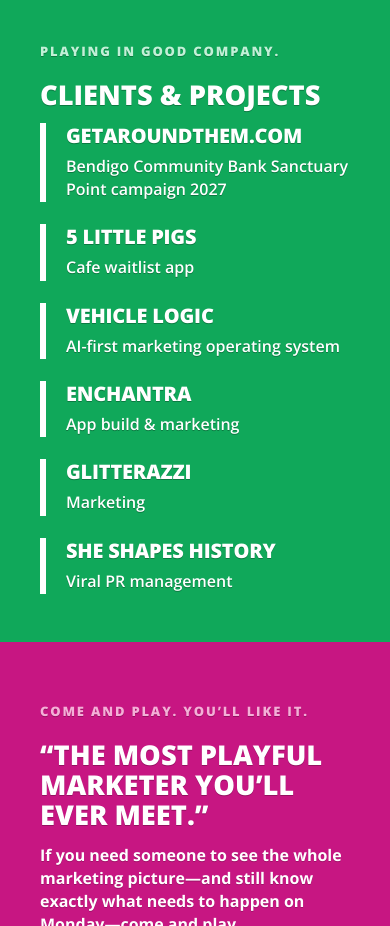
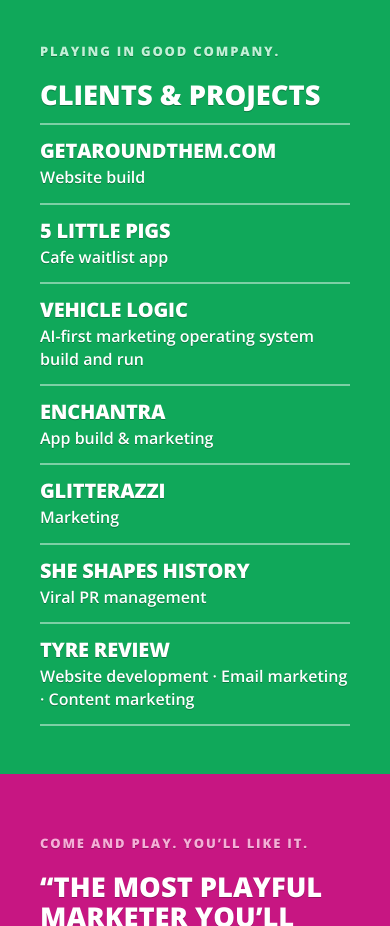
Before and after one commit to EmaVet/PlayfulMarketing, a plain HTML site: page index.html in a window 390 px wide. Shown: the part 2600-3526 px from the top of the page. Drawn offline with nearby package versions, Linux system fonts and the light colour scheme.

Commit message:
Clients panel: one row per client, updated copy, add Tyre Review
Fixes long client names running into the next column.

Co-Authored-By: Claude Fable 5.2 <noreply@anthropic.com>
Claude-Session: https://claude.ai/code/session_017zPHCis41conYL8LZDob4V

```diff
--- a/index.html
+++ b/index.html
@@ -90,12 +90,10 @@
 
   /* Clients */
   #clients .eyebrow{color:var(--green-tint);text-shadow:0 1px 0 var(--green-shadow);}
-  .clients{margin:0;padding:0;list-style:none;display:grid;grid-template-columns:repeat(auto-fit,minmax(260px,1fr));gap:clamp(18px,3.4vh,34px) 40px;}
-  .clients li{padding:2px 0 2px 20px;border-left:6px solid #fff;}
-  .clients .name{display:block;font-weight:800;text-transform:uppercase;letter-spacing:-.01em;line-height:1.1;font-size:clamp(19px,min(2vw,3.6vh),28px);color:#fff;text-shadow:0 1px 0 var(--green-shadow);}
-  .clients a.name{cursor:none;}
-  .clients a.name span{border-bottom:2px solid rgba(255,255,255,.7);}
-  .clients .what{display:block;margin-top:8px;font-weight:600;line-height:1.4;font-size:var(--body);color:#fff;text-shadow:0 1px 0 var(--green-shadow);}
+  .clients{margin:0;padding:0;list-style:none;border-top:2px solid rgba(255,255,255,.45);}
+  .clients li{display:grid;grid-template-columns:minmax(0,5fr) minmax(0,7fr);gap:6px 40px;align-items:baseline;padding:clamp(7px,1.5vh,14px) 0;border-bottom:2px solid rgba(255,255,255,.45);}
+  .clients .name{font-weight:800;text-transform:uppercase;letter-spacing:-.01em;line-height:1.15;font-size:clamp(18px,min(2vw,3.4vh),28px);color:#fff;text-shadow:0 1px 0 var(--green-shadow);overflow-wrap:anywhere;}
+  .clients .what{font-weight:600;line-height:1.4;font-size:var(--body);color:#fff;text-shadow:0 1px 0 var(--green-shadow);}
 
   /* Contact */
   .contact{display:flex;flex-wrap:wrap;gap:28px 44px;align-items:flex-start;}
@@ -138,7 +136,7 @@
 
     /* Stack two-column blocks */
     .two-col,.who{grid-template-columns:1fr!important;gap:18px!important;}
-    .clients{grid-template-columns:1fr!important;gap:22px!important;}
+    .clients li{grid-template-columns:1fr!important;gap:4px!important;padding:14px 0!important;}
     .clients .name{font-size:20px!important;}
 
     /* Tag chips hug their own text */
@@ -239,30 +237,13 @@
       <div class="eyebrow">Playing in good company.</div>
       <h2 class="quote">Clients &amp; projects</h2>
       <ul class="clients">
-        <li>
-          <span class="name">GetAroundThem.com</span>
-          <span class="what">Bendigo Community Bank Sanctuary Point campaign 2027</span>
-        </li>
-        <li>
-          <span class="name">5 Little Pigs</span>
-          <span class="what">Cafe waitlist app</span>
-        </li>
-        <li>
-          <span class="name">Vehicle Logic</span>
-          <span class="what">AI-first marketing operating system</span>
-        </li>
-        <li>
-          <span class="name">Enchantra</span>
-          <span class="what">App build &amp; marketing</span>
-        </li>
-        <li>
-          <span class="name">Glitterazzi</span>
-          <span class="what">Marketing</span>
-        </li>
-        <li>
-          <span class="name">She Shapes History</span>
-          <span class="what">Viral PR management</span>
-        </li>
+        <li><span class="name">GetAroundThem.com</span><span class="what">Website build</span></li>
+        <li><span class="name">5 Little Pigs</span><span class="what">Cafe waitlist app</span></li>
+        <li><span class="name">Vehicle Logic</span><span class="what">AI-first marketing operating system build and run</span></li>
+        <li><span class="name">Enchantra</span><span class="what">App build &amp; marketing</span></li>
+        <li><span class="name">Glitterazzi</span><span class="what">Marketing</span></li>
+        <li><span class="name">She Shapes History</span><span class="what">Viral PR management</span></li>
+        <li><span class="name">Tyre Review</span><span class="what">Website development · Email marketing · Content marketing</span></li>
       </ul>
     </div>
   </section>
```
